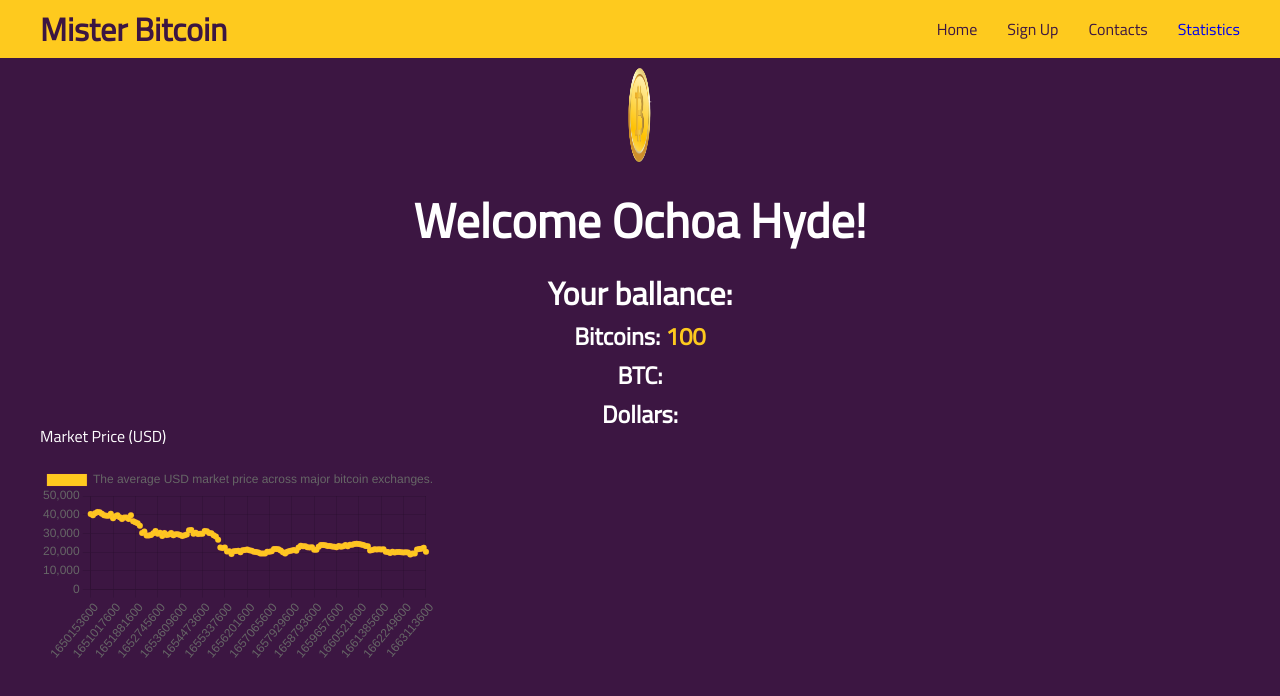
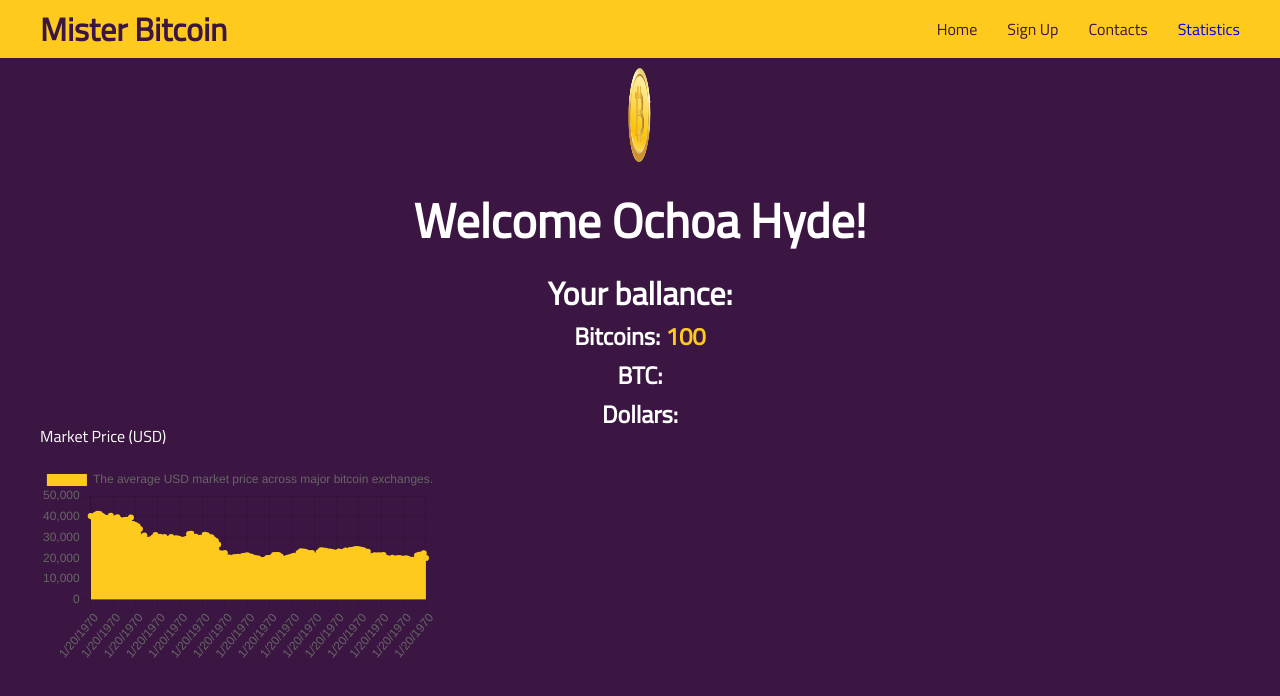
Before and after one commit to efratRotem/angular-mister-bitcoin, an Angular app: page /#/statistics in a window 1280 px wide. Shown: the top 696 px of the page. Built offline with nearby package versions, Linux system fonts and the light colour scheme; no server answers.

Commit message:
Styling chart

```diff
--- a/src/app/cmps/statistics/statistics.component.ts
+++ b/src/app/cmps/statistics/statistics.component.ts
@@ -33,7 +33,7 @@ export class StatisticsComponent implements OnInit {
       type: 'line',
       data: {
         // labels: ['Red', 'Blue', 'Yellow', 'Green', 'Purple', 'Orange'],
-        labels: this.marketPrice.map(item => item.x),
+        labels: this.marketPrice.map(item => new Date(item.x).toLocaleDateString()),
         datasets: [{
           label: 'The average USD market price across major bitcoin exchanges.',
           // data: [12, 19, 3, 5, 2, 3],
@@ -44,7 +44,9 @@ export class StatisticsComponent implements OnInit {
           borderColor: [
             'rgba(255, 99, 132, 1)',
           ],
-          borderWidth: 0.1
+          borderWidth: 0.1,
+          pointBorderWidth: 0.01,
+          fill: 'origin'
         }]
       },
       options: {
```
